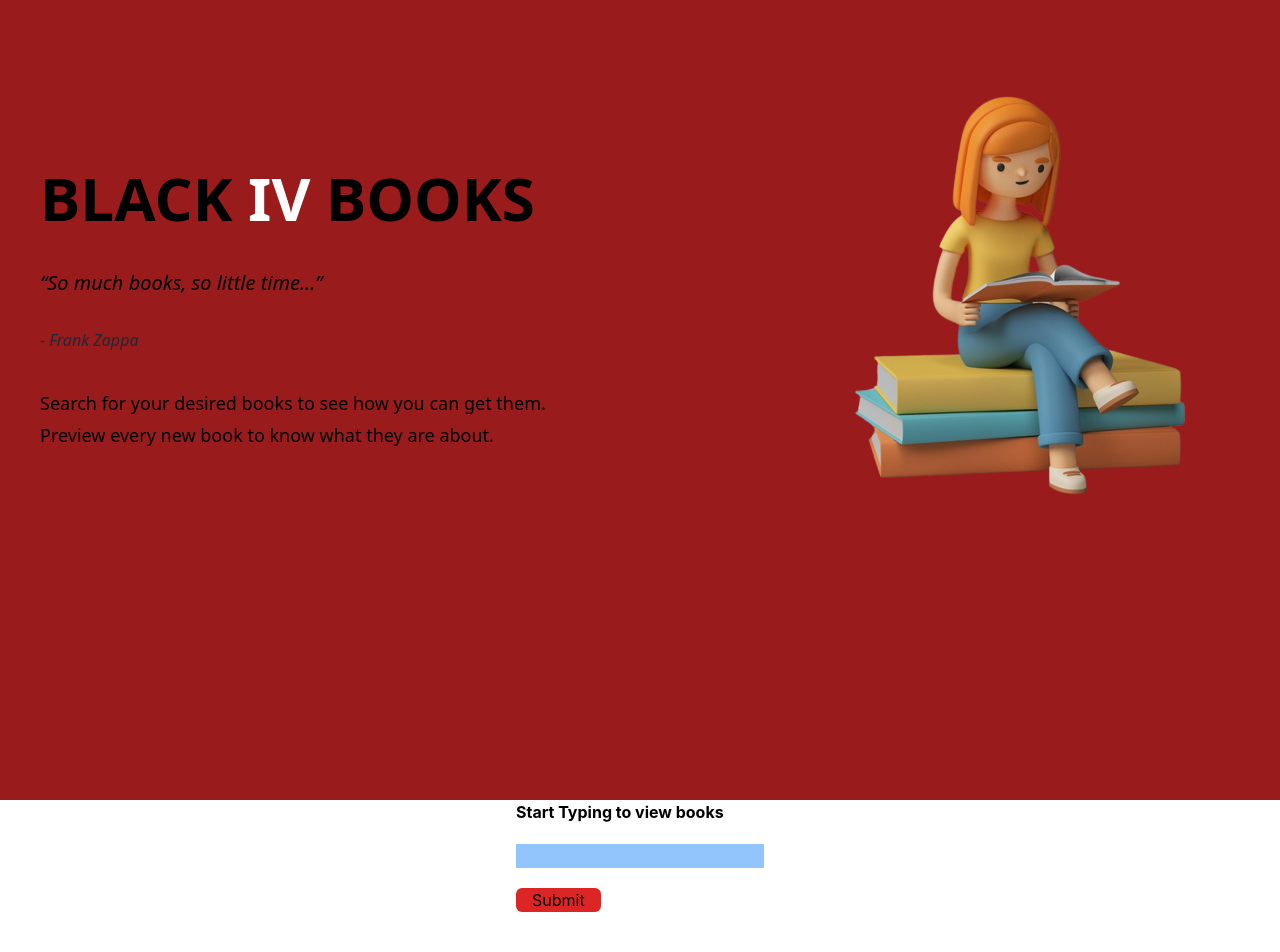
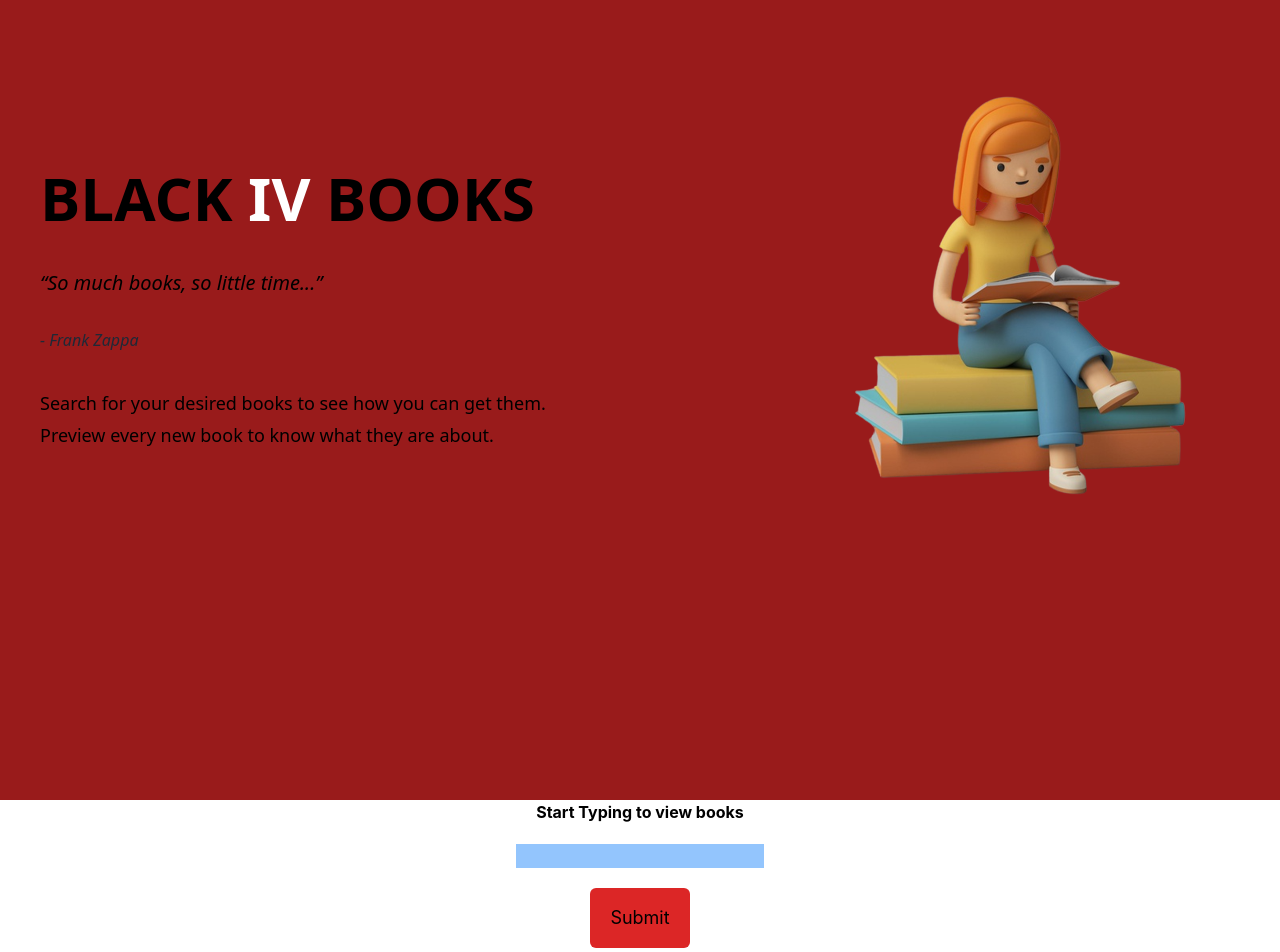
Before and after one commit to chengivan2/blackiv-books, a React (Create React App) app in the folder blackivbooks/: page / in a window 1280 px wide. Shown: the top 952 px of the page. Before the commit the page ends 912 px from the top, so only its background shows below. Built offline with nearby package versions, Linux system fonts and the light colour scheme.

Commit message:
Grid layout added for the books

```diff
--- a/blackivbooks/src/App.js
+++ b/blackivbooks/src/App.js
@@ -24,30 +24,37 @@
 
 
   return (
-    <div className="grid justify-center min-w-full">
-      <div>
+    <div className="min-w-full py-15">
+
+      <div className='flex justify-center'>
         <h2 className='font-bold'>Start Typing to view books</h2>
       </div>
-      <form onSubmit={handleSubmit}> {/* Event will fire this method when the form is submitted */}
+
+      <form className="flex flex-col items-center justify-center pb-10" onSubmit={handleSubmit}> {/* Event will fire this method when the form is submitted */}
         <div className="py-5">
           <input type="text" className='bg-blue-300' onChange={handleChange}/> {/* Event will fire this method when the value changes */}
         </div>
 
         <div>
-          <button type="submit" className="rounded-md bg-red-600 hover:bg-red-300 px-4">Submit</button>
+          <button type="submit" className="rounded-md bg-red-600 hover:bg-red-300 px-5 py-4 text-lg">Submit</button>
         </div>
       </form>
 
-      <div className='grid min-w-full'>
+      <div className='grid grid-cols-4 gap-4'>
         {result.map(book => (
+          <div>
+
             <a target="_blank" href={book.volumeInfo.previewLink}>
               <img src={book.volumeInfo.imageLinks.thumbnail} alt={book.volumeInfo.title}/>
               <p className='py-2'>{book.volumeInfo.title}</p>
             </a>
+
+          </div>
+
         ))}
       </div>
+
     </div>
-
 
   );
 }
```
Lines whose indentation alone changed are shown as unchanged.
